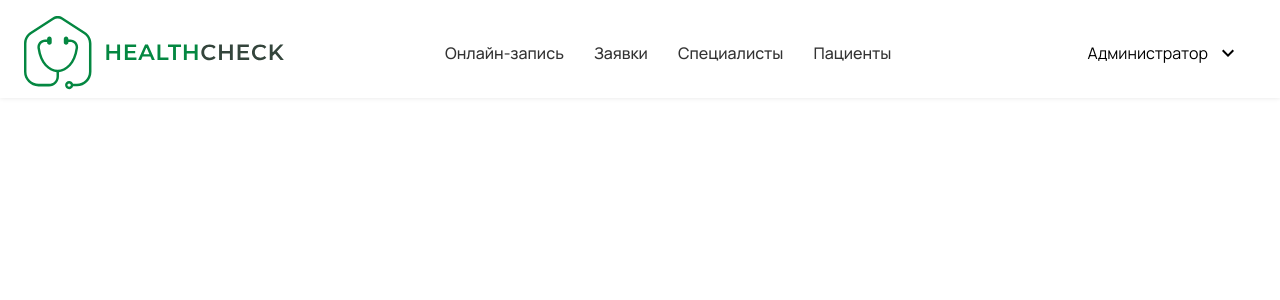
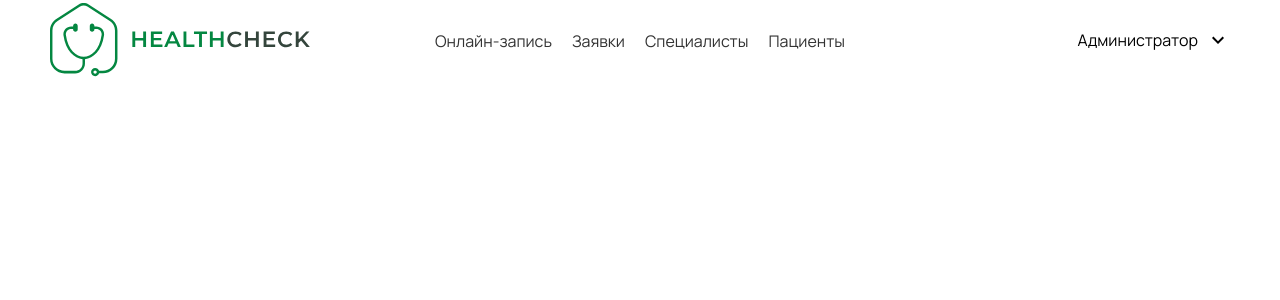
Before and after one commit to PeaksoftFrontend/HealthCheck-js2, a React (Vite) app: page / in a window 1280 px wide. Shown: the top 300 px of the page. Built offline with nearby package versions, Linux system fonts and the light colour scheme.

Commit message:
fixed style and nav

```diff
--- a/src/components/adminHeader/AdminHeader.jsx
+++ b/src/components/adminHeader/AdminHeader.jsx
@@ -50,29 +50,29 @@ export const AdminHeader = () => {
 };
 const StyledHeader = styled("header")(() => ({
   width: "100%",
+  height: "80px",
   display: "flex",
-  justifyContent: "center",
+  justifyContent: "space-between",
   alignItems: "center",
-  boxShadow: "0 0 5px rgb(0 0 0 / 0.1)",
-  paddingBottom: "8px",
+  padding: "0 50px",
 }));
 
-const StyledNavContainer = styled("nav")(() => ({
-  maxWidth: "1450px",
+const StyledNavContainer = styled("div")(() => ({
   width: "100%",
   display: "flex",
   justifyContent: "space-between",
   alignItems: "center",
-  padding: "0 1.5rem",
 }));
 
-const StyledNavLinks = styled("div")(() => ({
+const StyledNavLinks = styled("nav")(() => ({
   display: "flex",
-  gap: "30px",
-  fontWeight: "500",
-  color: "#333",
+  gap: "20px",
+  alignItems: "center",
   justifyContent: "center",
-  alignItems: "center",
+  position: "absolute",
+  left: "50%",
+  transform: "translateX(-50%)",
+  top: "30px",
 
   "& a": {
     textDecoration: "none",
@@ -81,17 +81,23 @@ const StyledNavLinks = styled("div")(() => ({
 }));
 
 const FormControlStyled = styled(FormControl)(() => ({
-  minWidth: "160px",
   display: "flex",
   alignItems: "center",
-  padding: "1rem",
+  gap: "8px",
 }));
 
 const StyledContainerNav = styled("div")(() => ({
   display: "flex",
   alignItems: "center",
-  gap: "160px",
-  paddingTop: "16px",
+  gap: "20px",
+}));
+
+const StyledText = styled("div")(() => ({
+  display: "flex",
+  alignItems: "center",
+  cursor: "pointer",
+  gap: "8px",
+  paddingTop: "0",
 }));
 
 const StyledMenuItem = styled(MenuItem)({
@@ -100,11 +106,3 @@ const StyledMenuItem = styled(MenuItem)({
     color: "#048741",
   },
 });
-const StyledText = styled("div")(() => ({
-  display: "flex",
-  alignItems: "center",
-  cursor: "pointer",
-  gap: "8px",
-  border: "none",
-  paddingTop: "15px",
-}));
```
